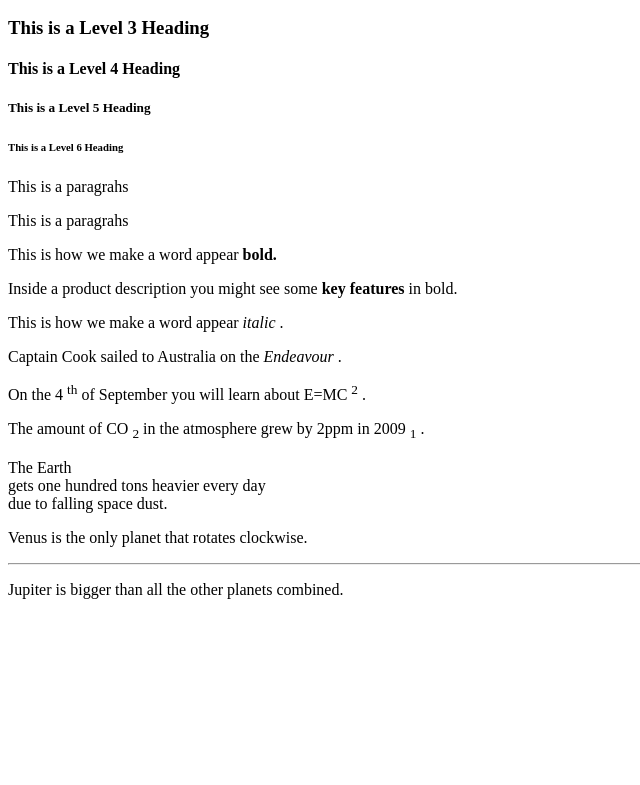
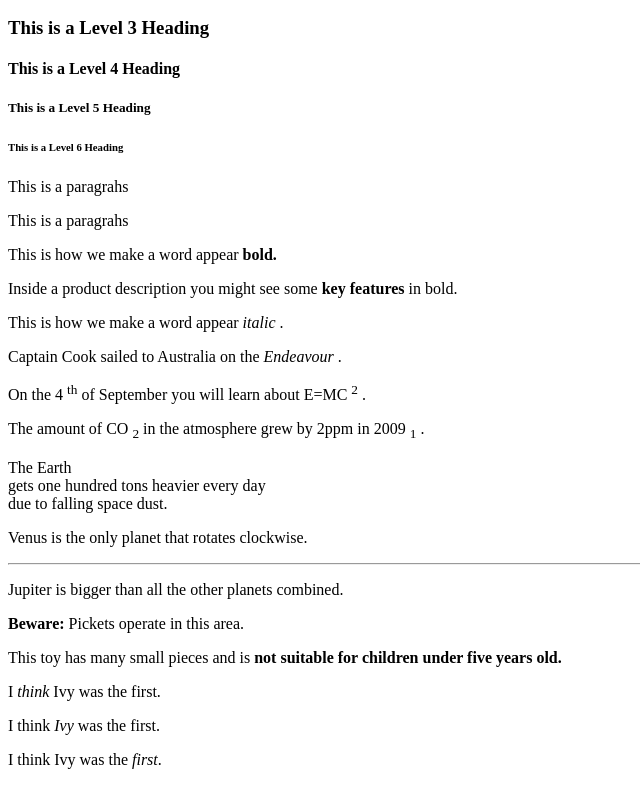
Before and after one commit to DesarolladorWebTD/Curso-HTML5, a plain HTML site: page index.html in a window 1280 px wide. Shown: the part 110-895 px from the top of the page, without its empty margins (0-640 px from the left). Before the commit the page ends 800 px from the top, so only its background shows below. Drawn offline with Linux system fonts and the light colour scheme; files that its build step writes are made by us from their sources.

Commit message:
Le a grege un STRONG &  EMPHASIS

```diff
--- a/index.html
+++ b/index.html
@@ -49,6 +49,22 @@
     <p>Jupiter is bigger than all the other planets
         combined.</p>
 
+   <!--STRONG &  EMPHASIS-->
+
+   <p><strong>Beware:</strong> Pickets operate in
+      this area.</p>
+    <p>This toy has many small pieces and is <strong>not
+       suitable for children under five years old.
+   </strong></p>
+
+
+   <p>I <em>think</em> Ivy was the first.</p>
+   <p>I think <em>Ivy</em> was the first.</p>
+   <p>I think Ivy was the <em>first</em>.</p>
+
+
+
+
 
 
 
```
